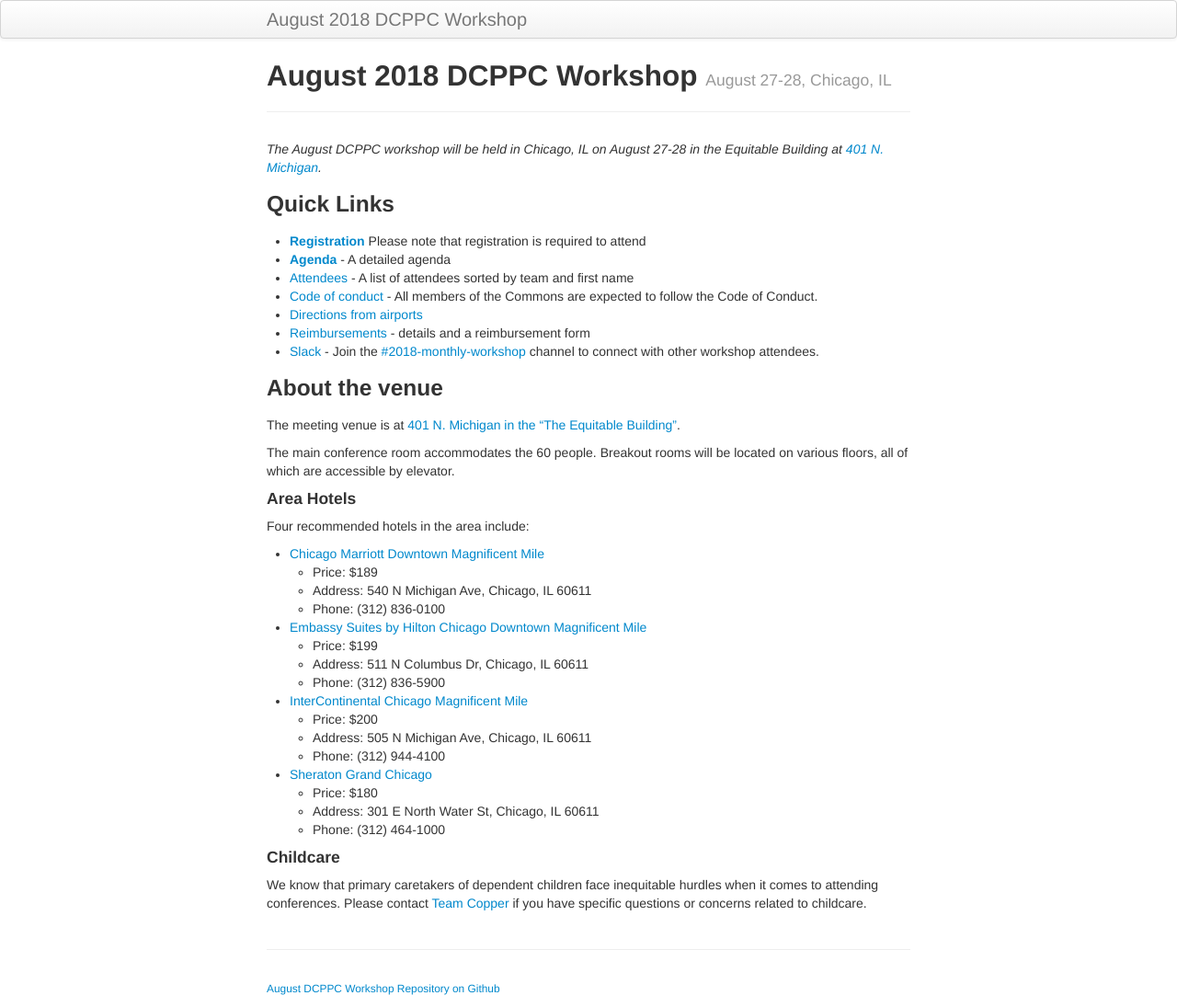
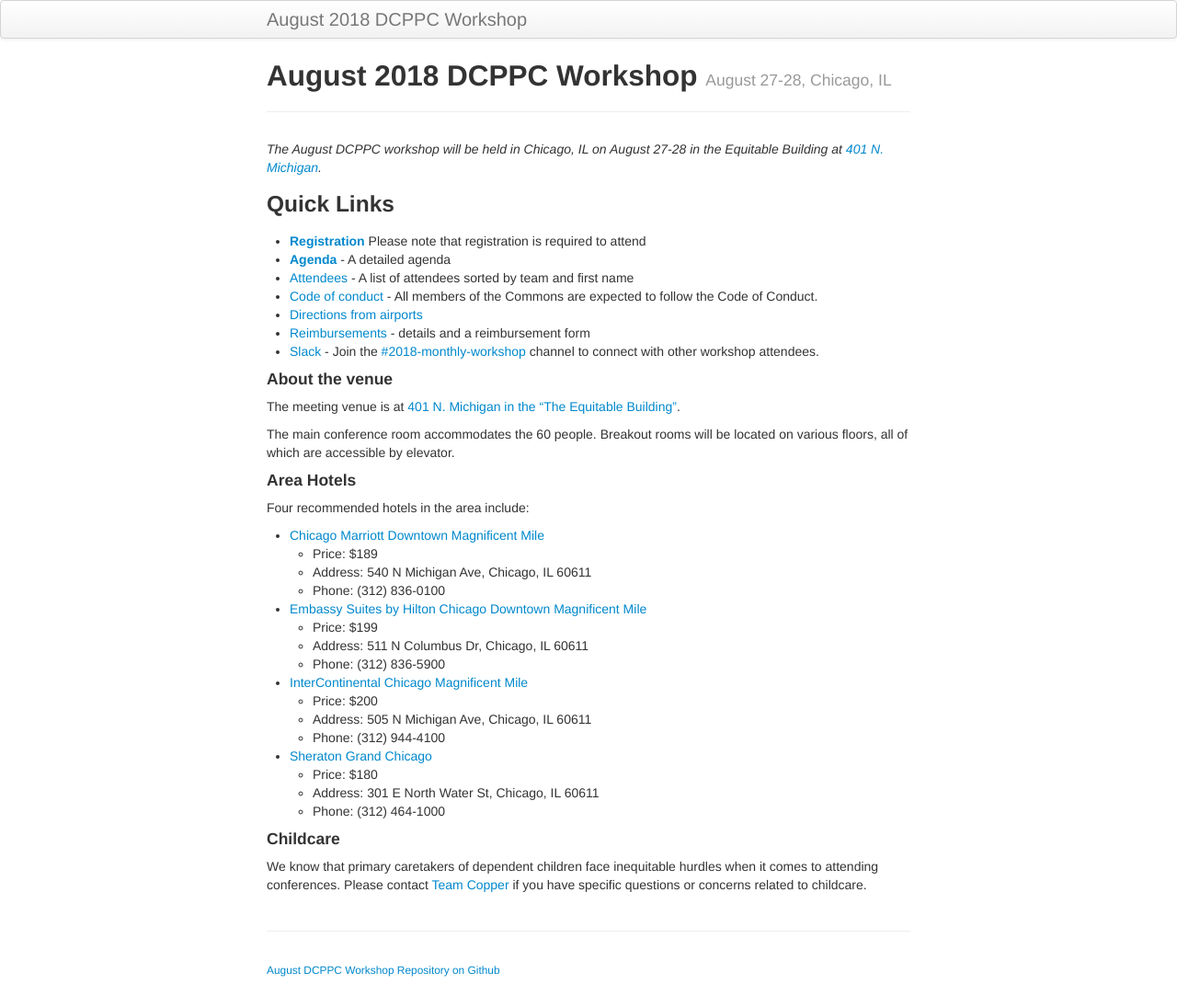
Before and after one commit to dcppc/2018-august-workshop, a Jekyll site: the page built from docs/index.md, in a window 1280 px wide. Shown: the whole page at 92% size. Built offline with Jekyll 4.4.1, drawn with Linux system fonts in a browser that asks for light colours.

Commit message:
formatting

```diff
--- a/docs/index.md
+++ b/docs/index.md
@@ -18,7 +18,7 @@ _The August DCPPC workshop will be held in Chicago, IL on August 27-28 in the Eq
 - [Slack](https://nih-dcppc.slack.com/messages/CAMLGP27N/convo/GANQFSGAD-1528381202.000599/) - Join the [#2018-monthly-workshop](https://nih-dcppc.slack.com/messages/CAMLGP27N/convo/GANQFSGAD-1528381202.000599/) channel to connect with other workshop attendees.
 
 
-### About the venue
+#### About the venue
 
 The meeting venue is at [401 N. Michigan in the “The Equitable Building”](https://www.google.com/maps/place/Equitable+Building,+401+N+Michigan+Ave,+Chicago,+IL+60611/data=!4m2!3m1!1s0x880e2caeb090f199:0x59416c1cc80ae2b7?sa=X&ved=0ahUKEwj7i_3umIHcAhXpg1QKHf8mDD8Q8gEIKDAA).
 
```
